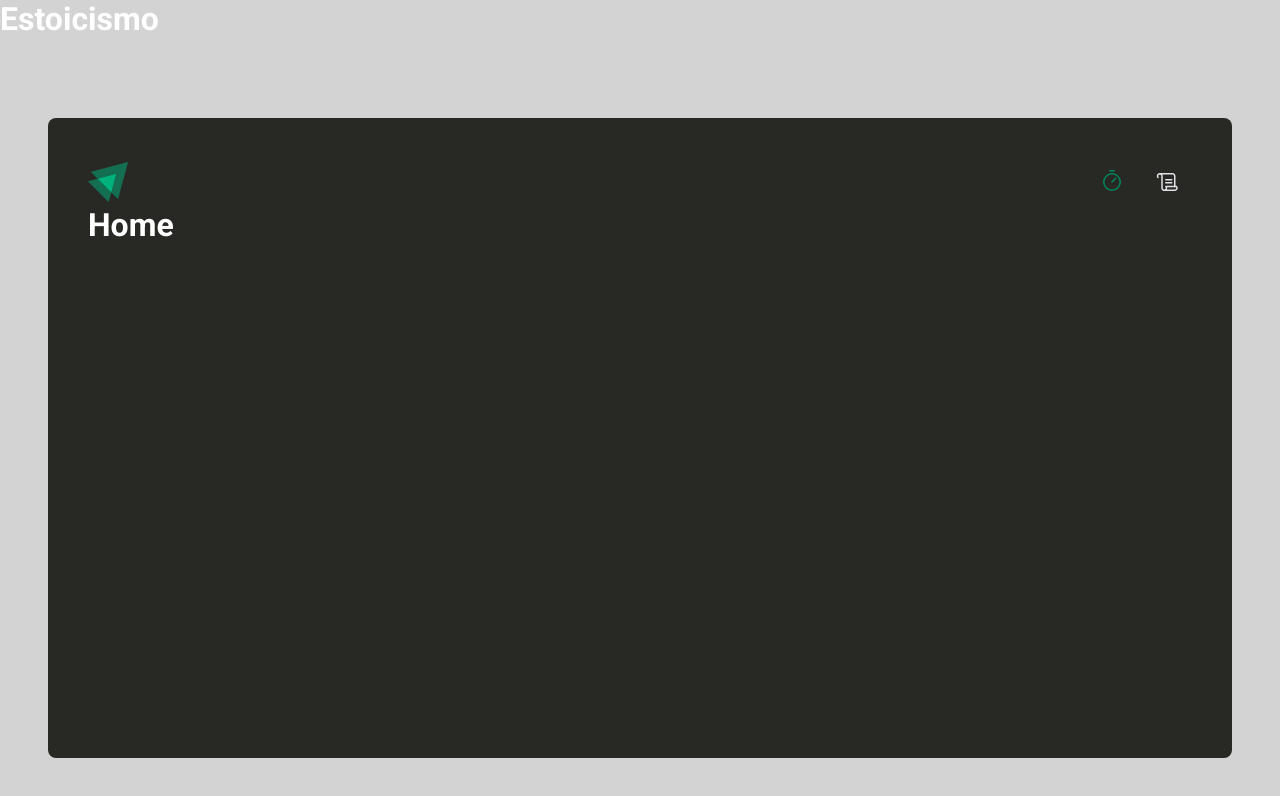
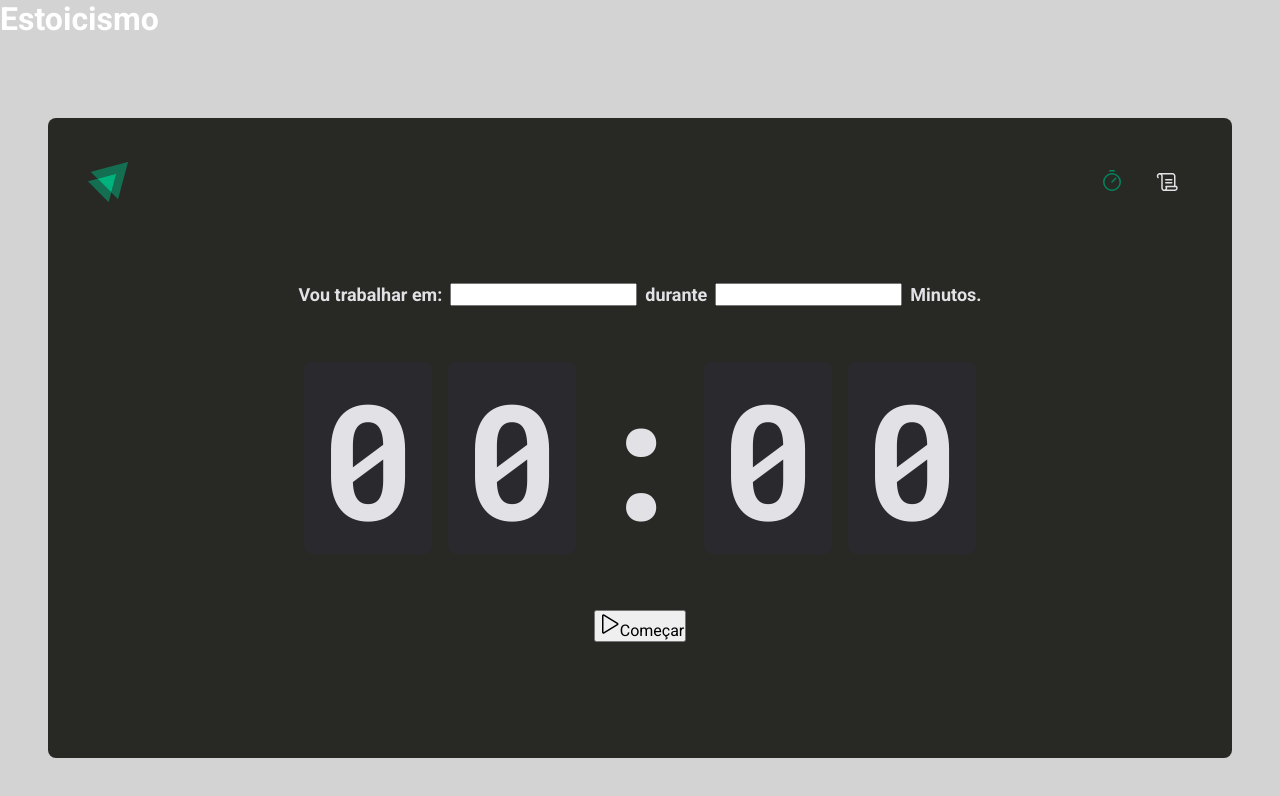
Before and after one commit to lincolnzera1/react-tsx-rocketseat, a React (Vite) app: page / in a window 1280 px wide. Shown: the top 796 px of the page. Built offline with nearby package versions, Linux system fonts and the light colour scheme.

Commit message:
04 - Página Home Rocketseat

```diff
--- a/src/pages/Home.tsx
+++ /dev/null
@@ -1,3 +0,0 @@
-export function Home() {
-  return <h1>Home</h1>
-}
--- /dev/null
+++ b/src/pages/Home/index.tsx
@@ -0,0 +1,38 @@
+import { Play } from 'phosphor-react'
+import {
+  CountDownContainer,
+  FormContainer,
+  HomeContainer,
+  Separator,
+} from './style'
+
+export function Home() {
+  return (
+    <HomeContainer>
+      <form action="">
+        <FormContainer>
+          <label htmlFor="">Vou trabalhar em:</label>
+          <input type="task" />
+
+          <label htmlFor="">durante</label>
+          <input type="number" id="minutesAmount" />
+
+          <span>Minutos.</span>
+        </FormContainer>
+
+        <CountDownContainer>
+          <span>0</span>
+          <span>0</span>
+          <Separator>:</Separator>
+          <span>0</span>
+          <span>0</span>
+        </CountDownContainer>
+
+        <button type="submit">
+          <Play size={24} />
+          Começar
+        </button>
+      </form>
+    </HomeContainer>
+  )
+}
--- /dev/null
+++ b/src/pages/Home/style.ts
@@ -0,0 +1,55 @@
+import styled from 'styled-components'
+
+export const HomeContainer = styled.main`
+  flex: 1;
+
+  display: flex;
+  flex-direction: column;
+  align-items: center;
+  justify-content: center;
+
+  form {
+    display: flex;
+    flex-direction: column;
+    align-items: center;
+    gap: 3.5rem;
+  }
+`
+
+export const FormContainer = styled.div`
+  width: 100%;
+  display: flex;
+  align-items: center;
+  justify-content: center;
+  gap: 0.5rem;
+  color: ${(props) => props.theme['gray-100']};
+  font-size: 1.125rem;
+  font-weight: bold;
+  flex-wrap: wrap;
+`
+
+export const CountDownContainer = styled.div`
+  font-family: 'Roboto Mono', monospace;
+  font-size: 10rem;
+  line-height: 8rem;
+  color: ${(props) => props.theme['gray-100']};
+
+  display: flex;
+  gap: 1rem;
+
+  span {
+    background: ${(props) => props.theme['gray-700']};
+    padding: 2rem 1rem;
+    border-radius: 8px;
+  }
+`
+
+export const Separator = styled.div`
+  padding: 2rem 0;
+  color: ${(props) => props.theme['green-500']}
+
+  width: 4rem;
+  overflow: hidden;
+  display: flex;
+  justify-content: center;
+`
--- a/src/styles/global.ts
+++ b/src/styles/global.ts
@@ -10,6 +10,7 @@
     body{
         background-color: ${(props) => props.theme.gray};
         color: white;
+        -webkit-font-smoothing: antialiased;
     }
 
     body, input, textarea, button {
```
